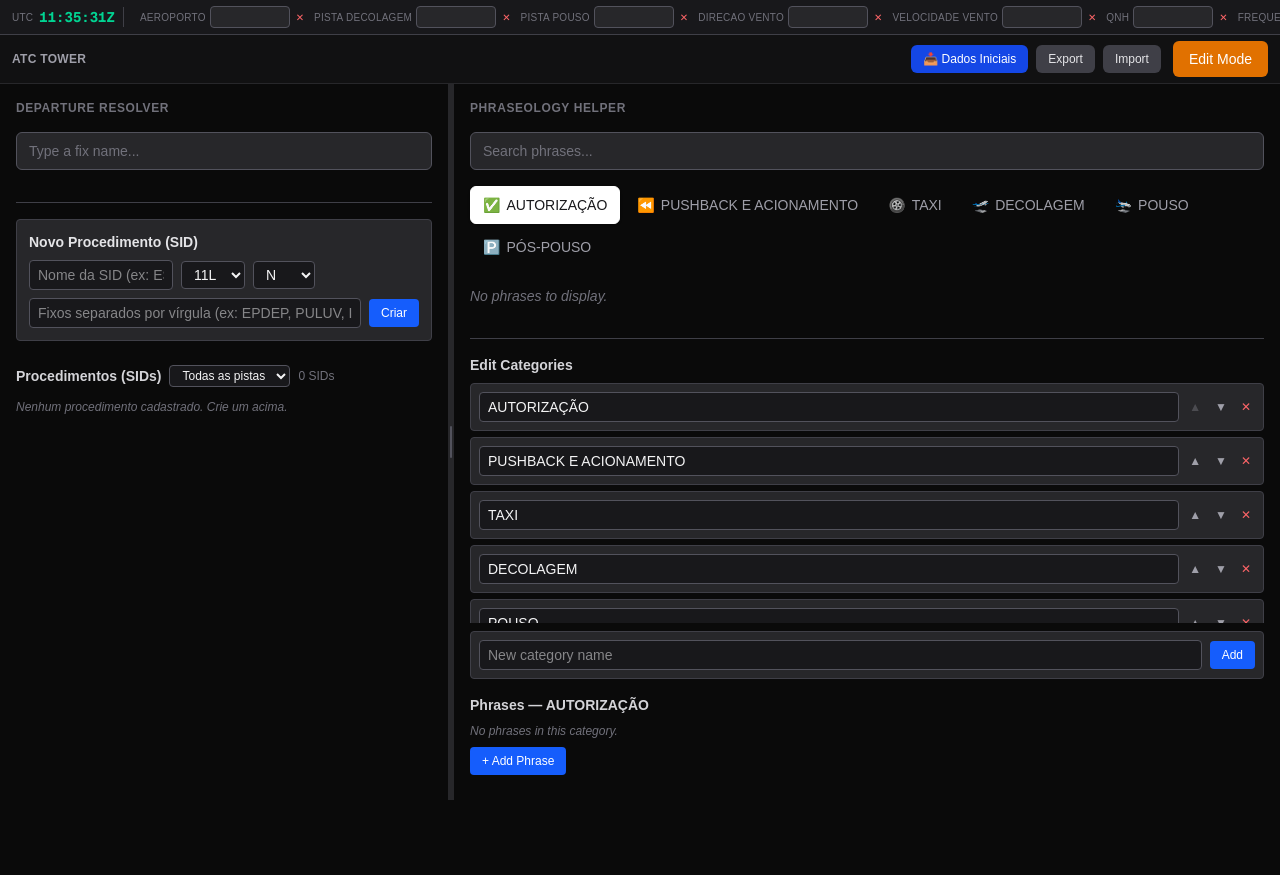
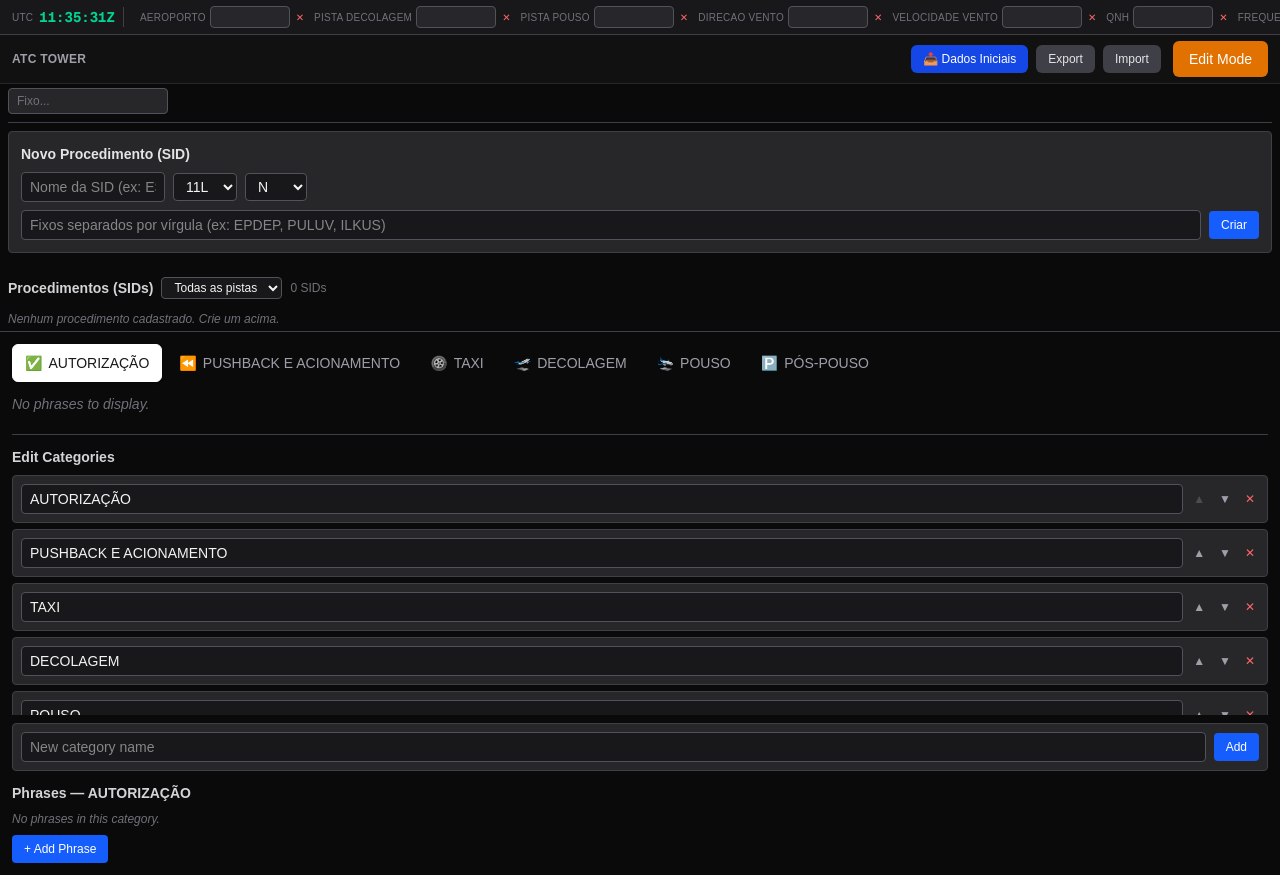
Before and after one commit to maiconlucinda/ATC-Tower-Assistant, a Next.js app: page / in a window 1280 px wide. Both pictures are taken after a click on the button "View Mode". Before the commit the page ends 800 px from the top, so only its background shows below. Built offline with nearby package versions, Linux system fonts and the light colour scheme.

Commit message:
Add files via upload

```diff
--- a/src/app/page.tsx
+++ b/src/app/page.tsx
@@ -1,8 +1,7 @@
 'use client';
 
-import { useEffect, useState, useMemo, useCallback, useRef } from 'react';
+import { useEffect, useState, useMemo, useCallback } from 'react';
 import { useAppStore } from '@/store';
-import { searchPhrases } from '@/lib/utils';
 import type { TransitionFix } from '@/types';
 
 import GlobalVariablesBar from '@/components/GlobalVariablesBar';
@@ -10,7 +9,6 @@ import EditModeToggle from '@/components/EditModeToggle';
 import FixSearchInput from '@/components/FixSearchInput';
 import DepartureResultTable from '@/components/DepartureResultTable';
 import SidEditor from '@/components/SidEditor';
-import PhraseSearchInput from '@/components/PhraseSearchInput';
 import CategoryButtonBar from '@/components/CategoryButtonBar';
 import PhraseEntryList from '@/components/PhraseEntryList';
 import CategoryEditor from '@/components/CategoryEditor';
@@ -20,14 +18,10 @@ import ImportExportControls from '@/components/ImportExportControls';
 export default function Home() {
   const [hydrated, setHydrated] = useState(false);
   const [selectedFix, setSelectedFix] = useState<{ fix: TransitionFix; isOmniFallback: boolean } | null>(null);
-  const [leftPanelPercent, setLeftPanelPercent] = useState(35);
-  const containerRef = useRef<HTMLDivElement>(null);
-  const draggingRef = useRef(false);
 
   const hydrate = useAppStore((s) => s.hydrate);
   const warning = useAppStore((s) => s.warning);
   const editMode = useAppStore((s) => s.editMode);
-  const phraseSearchQuery = useAppStore((s) => s.phraseSearchQuery);
   const selectedCategoryId = useAppStore((s) => s.selectedCategoryId);
   const phraseEntries = useAppStore((s) => s.phraseEntries);
 
@@ -40,39 +34,12 @@ export default function Home() {
     setSelectedFix({ fix, isOmniFallback });
   }, []);
 
-  const handleMouseDown = useCallback(() => {
-    draggingRef.current = true;
-    document.body.style.cursor = 'col-resize';
-    document.body.style.userSelect = 'none';
-
-    const handleMouseMove = (e: MouseEvent) => {
-      if (!draggingRef.current || !containerRef.current) return;
-      const rect = containerRef.current.getBoundingClientRect();
-      const pct = ((e.clientX - rect.left) / rect.width) * 100;
-      setLeftPanelPercent(Math.min(Math.max(pct, 15), 85));
-    };
-
-    const handleMouseUp = () => {
-      draggingRef.current = false;
-      document.body.style.cursor = '';
-      document.body.style.userSelect = '';
-      document.removeEventListener('mousemove', handleMouseMove);
-      document.removeEventListener('mouseup', handleMouseUp);
-    };
-
-    document.addEventListener('mousemove', handleMouseMove);
-    document.addEventListener('mouseup', handleMouseUp);
-  }, []);
-
   const displayedEntries = useMemo(() => {
-    if (phraseSearchQuery) {
-      return searchPhrases(phraseEntries, phraseSearchQuery);
-    }
     if (selectedCategoryId) {
       return phraseEntries.filter((e) => e.categoryId === selectedCategoryId);
     }
     return [];
-  }, [phraseSearchQuery, phraseEntries, selectedCategoryId]);
+  }, [phraseEntries, selectedCategoryId]);
 
   if (!hydrated) {
     return (
@@ -103,49 +70,47 @@ export default function Home() {
         </div>
       </div>
 
-      {/* Two-panel split with draggable resizer */}
-      <div ref={containerRef} className="flex flex-1 min-h-0 overflow-hidden">
-        {/* Left panel — Departure Resolver */}
-        <div style={{ width: `${leftPanelPercent}%` }} className="flex flex-col overflow-y-auto p-4 gap-4 shrink-0">
-          <h2 className="text-xs font-semibold uppercase tracking-wider text-zinc-500">
-            Departure Resolver
-          </h2>
+      {/* Top section — Departure Resolver (compact, no scroll) */}
+      <div className="shrink-0 border-b border-zinc-700 px-2 py-1">
+        <div className="flex items-center gap-2">
+          <div className="w-40">
             <FixSearchInput onFixSelected={handleFixSelected} />
+          </div>
           {selectedFix && (
+            <div className="flex items-center gap-2">
+              <span className="text-sm font-bold text-zinc-100">{selectedFix.fix.name}</span>
+              <span className={`text-xs font-medium ${selectedFix.fix.direction === 'NORTH' ? 'text-sky-400' : selectedFix.fix.direction === 'SOUTH' ? 'text-orange-400' : 'text-purple-400'}`}>
+                {selectedFix.fix.direction}
+              </span>
+              {selectedFix.isOmniFallback && (
+                <span className="text-[10px] text-amber-300 border border-amber-600 bg-amber-900/40 px-1 py-0.5 rounded">OMNI</span>
+              )}
+            </div>
+          )}
+        </div>
+        {selectedFix && (
+          <div className="mt-1">
             <DepartureResultTable fix={selectedFix.fix} isOmniFallback={selectedFix.isOmniFallback} />
+          </div>
         )}
         {editMode && (
-            <div className="mt-4 border-t border-zinc-700 pt-4">
+          <div className="mt-2 border-t border-zinc-700 pt-2">
             <SidEditor />
           </div>
         )}
       </div>
 
-        {/* Draggable resizer */}
-        <div
-          onMouseDown={handleMouseDown}
-          className="w-1.5 shrink-0 cursor-col-resize bg-zinc-800 hover:bg-blue-600 active:bg-blue-500 transition-colors flex items-center justify-center group"
-          title="Arrastar para redimensionar"
-        >
-          <div className="w-0.5 h-8 bg-zinc-600 group-hover:bg-blue-300 rounded-full transition-colors" />
-        </div>
-
-        {/* Right panel — Phraseology Helper */}
-        <div className="flex-1 flex flex-col overflow-y-auto p-4 gap-4 min-w-0">
-          <h2 className="text-xs font-semibold uppercase tracking-wider text-zinc-500">
-            Phraseology Helper
-          </h2>
-          <PhraseSearchInput />
+      {/* Bottom section — Phraseology Helper (scrollable) */}
+      <div className="flex-1 flex flex-col overflow-y-auto p-3 gap-2 min-h-0">
         <CategoryButtonBar />
         <PhraseEntryList entries={displayedEntries} />
         {editMode && (
-            <div className="mt-4 border-t border-zinc-700 pt-4 flex flex-col gap-4">
+          <div className="mt-3 border-t border-zinc-700 pt-3 flex flex-col gap-3">
             <CategoryEditor />
             <PhraseEntryEditor />
           </div>
         )}
       </div>
     </div>
-    </div>
   );
 }
--- a/src/components/FixSearchInput.tsx
+++ b/src/components/FixSearchInput.tsx
@@ -131,8 +131,8 @@ export default function FixSearchInput({ onFixSelected }: FixSearchInputProps) {
                 onFocus={() => {
                     if (query.length > 0) setDropdownOpen(true);
                 }}
-                placeholder="Type a fix name..."
-                className="w-full bg-zinc-800 border border-zinc-600 rounded-md px-3 py-2 text-sm text-zinc-100 placeholder-zinc-500 focus:outline-none focus:border-blue-500"
+                placeholder="Fixo..."
+                className="w-full bg-zinc-800 border border-zinc-600 rounded px-2 py-1 text-xs text-zinc-100 placeholder-zinc-500 focus:outline-none focus:border-blue-500"
                 role="combobox"
                 aria-expanded={dropdownOpen && matches.length > 0}
                 aria-controls="fix-search-listbox"
@@ -149,7 +149,7 @@ export default function FixSearchInput({ onFixSelected }: FixSearchInputProps) {
                     ref={listRef}
                     id="fix-search-listbox"
                     role="listbox"
-                    className="absolute z-10 mt-1 w-full max-h-48 overflow-y-auto bg-zinc-800 border border-zinc-600 rounded-md shadow-lg"
+                    className="absolute z-10 mt-1 w-full max-h-40 overflow-y-auto bg-zinc-800 border border-zinc-600 rounded shadow-lg"
                 >
                     {matches.map((name, idx) => (
                         <li
@@ -157,7 +157,7 @@ export default function FixSearchInput({ onFixSelected }: FixSearchInputProps) {
                             id={`fix-option-${idx}`}
                             role="option"
                             aria-selected={idx === highlightedIndex}
-                            className={`px-3 py-2 text-sm cursor-pointer ${idx === highlightedIndex
+                            className={`px-2 py-1 text-xs cursor-pointer ${idx === highlightedIndex
                                 ? 'bg-blue-600 text-white'
                                 : 'text-zinc-200 hover:bg-zinc-700'
                                 }`}
```
Also changed, not shown: src/components/DepartureResultTable.tsx (+63 -66 lines), 1 other file (tests, documents, lock files or other folders). Lines whose indentation alone changed are shown as unchanged.
